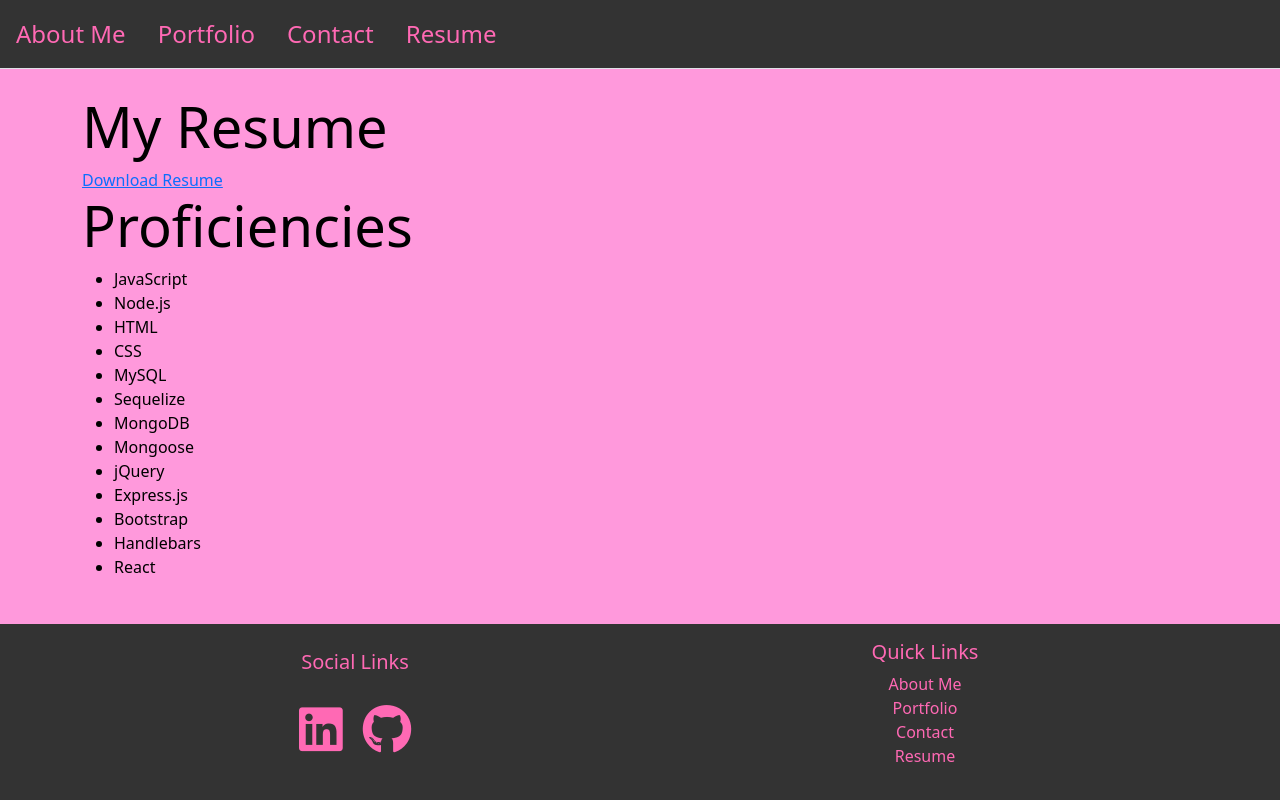
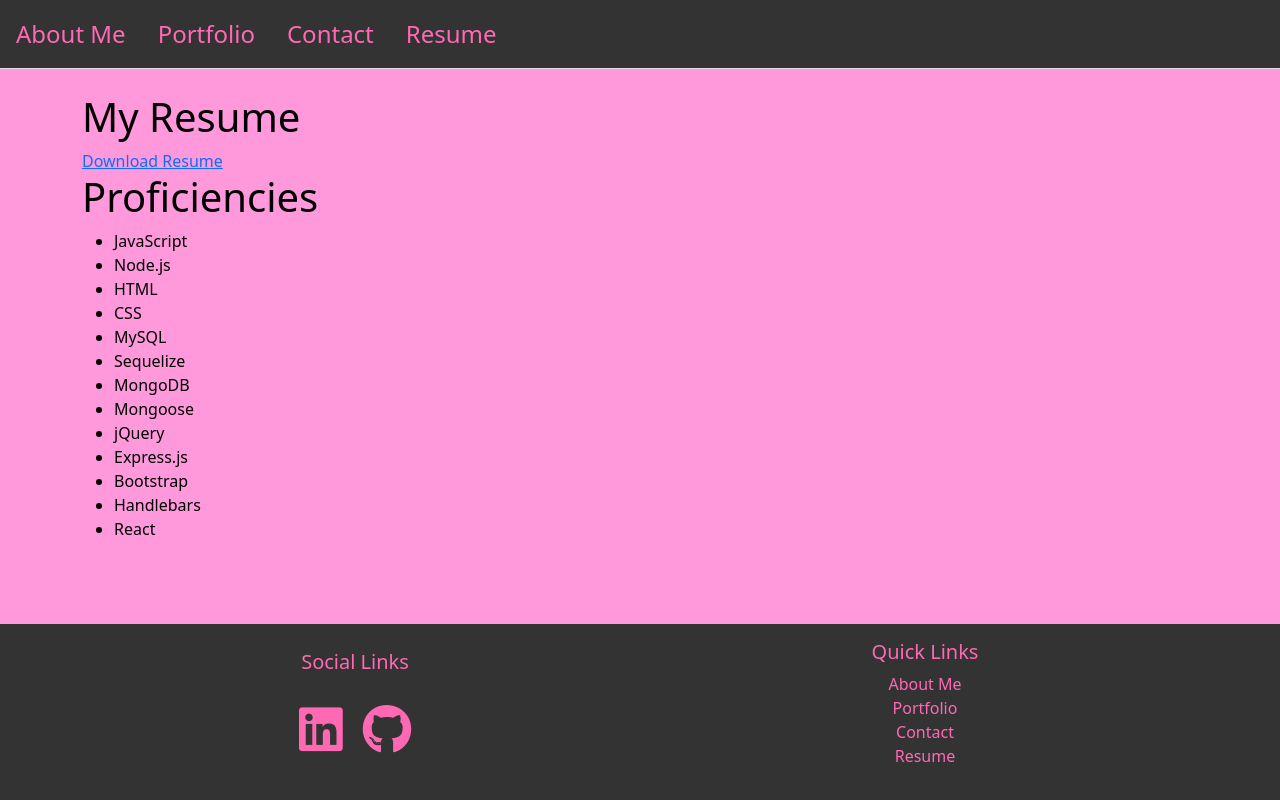
Before and after one commit to AlexPurfield/ap_react_portfolio, a React (Vite) app: page /Resume in a window 1280 px wide. Built offline with nearby package versions, Linux system fonts and the light colour scheme.

Commit message:
added proficiencies and updated

```diff
--- a/src/components/Resume.jsx
+++ b/src/components/Resume.jsx
@@ -1,9 +1,9 @@
 export default function Resume() {
     return (
       <div className="container mt-4 about-container">
-      <h1 className="display-4 text-pink">My Resume</h1>
+      <h1 className="display-6 text-pink">My Resume</h1>
       <a href= "/Alex_Purfield_Resume2023(final).pdf" download>Download Resume</a>
-      <h2 className="display-4 text-pink">Proficiencies</h2>
+      <h2 className="display-6 text-pink">Proficiencies</h2>
       <ul>
         <li>JavaScript</li>
         <li>Node.js</li>
```
